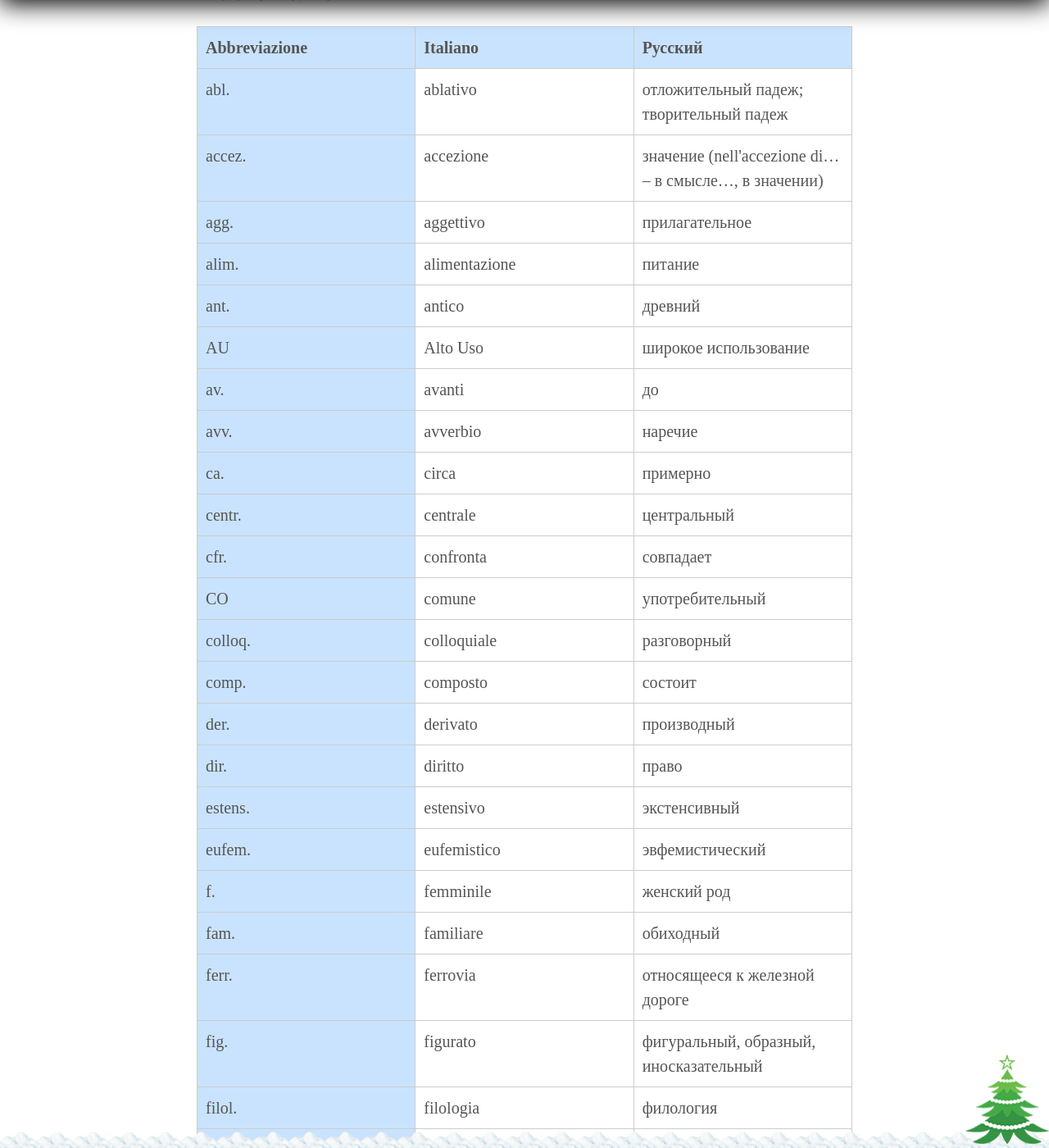
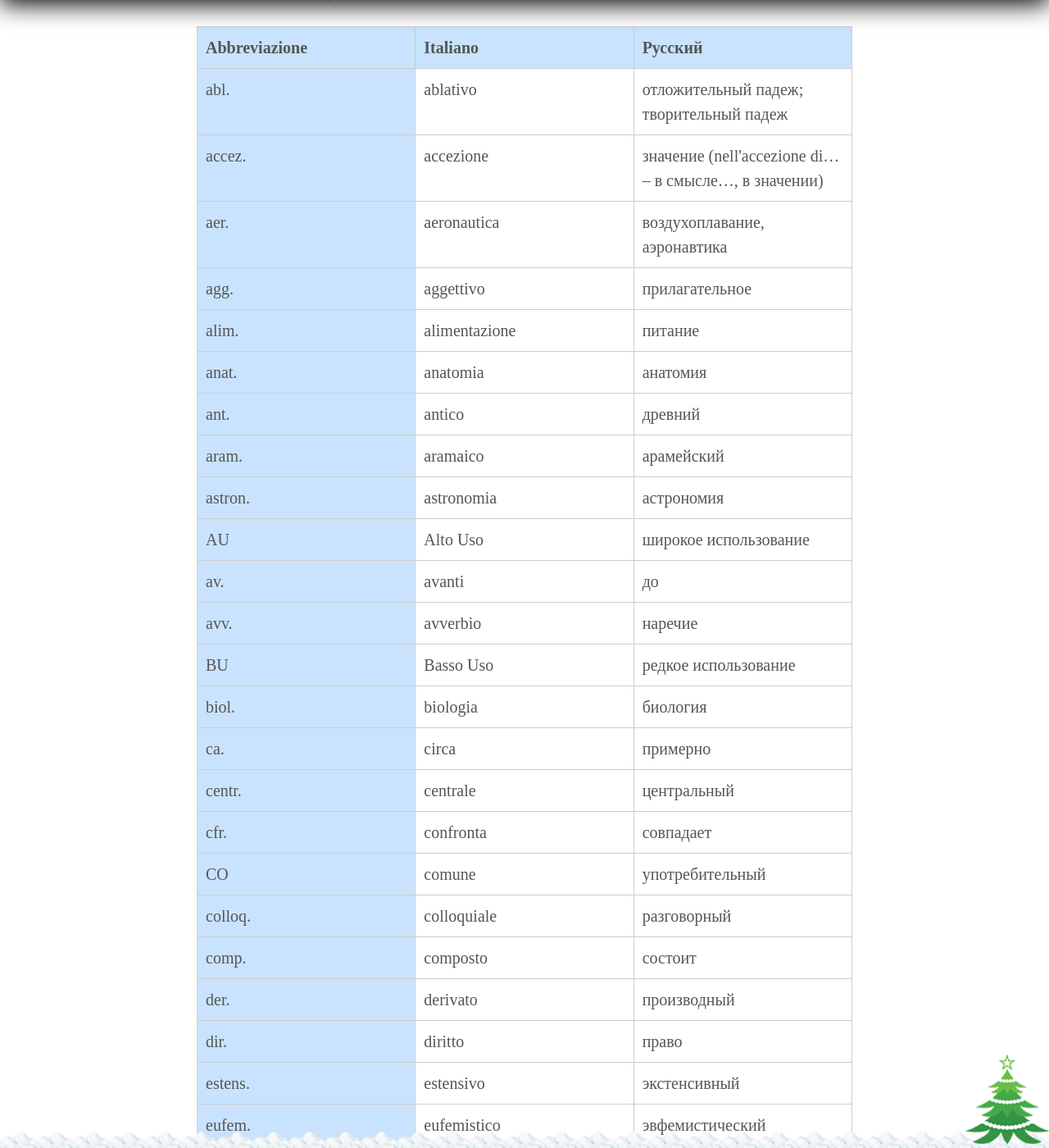
Before and after one commit to postolny/postolny.github.io, a Jekyll site: the page built from _pages/abbreviazioni.md, in a window 1280 px wide and 1400 px high, scrolled down 779 px. Shown: the whole window at 82% size. Built offline with Jekyll 4.4.1, drawn with Linux system fonts in a browser that asks for light colours; some of the changed text lies outside the part shown.

Commit message:
Add files via upload

```diff
--- a/_pages/abbreviazioni.md
+++ b/_pages/abbreviazioni.md
@@ -16,12 +16,18 @@ In questa pagina vi metterò una lista delle abbreviazioni che potete trovare ne
 |---|---|
 |abl.|ablativo|отложительный падеж; творительный падеж|
 |accez.|accezione|значение (nell'accezione di... – в смысле..., в значении)|
+|aer.|aeronautica|воздухоплавание, аэронавтика|
 |agg.|aggettivo|прилагательное|
 |alim.|alimentazione|питание|
+|anat.|anatomia|анатомия|
 |ant.|antico|древний|
+|aram.|aramaico|арамейский|
+|astron.|astronomia|астрономия|
 |AU|Alto Uso|широкое использование|
 |av.|avanti|до|
 |avv.|avverbio|наречие|
+|BU|Basso Uso|редкое использование|
+|biol.|biologia|биология|
 |ca.|circa|примерно|
 |centr.|centrale|центральный|
 |cfr.|confronta|совпадает|
```
Also changed, not shown: other parts of _pages/abbreviazioni.md (+7 -0 lines).
